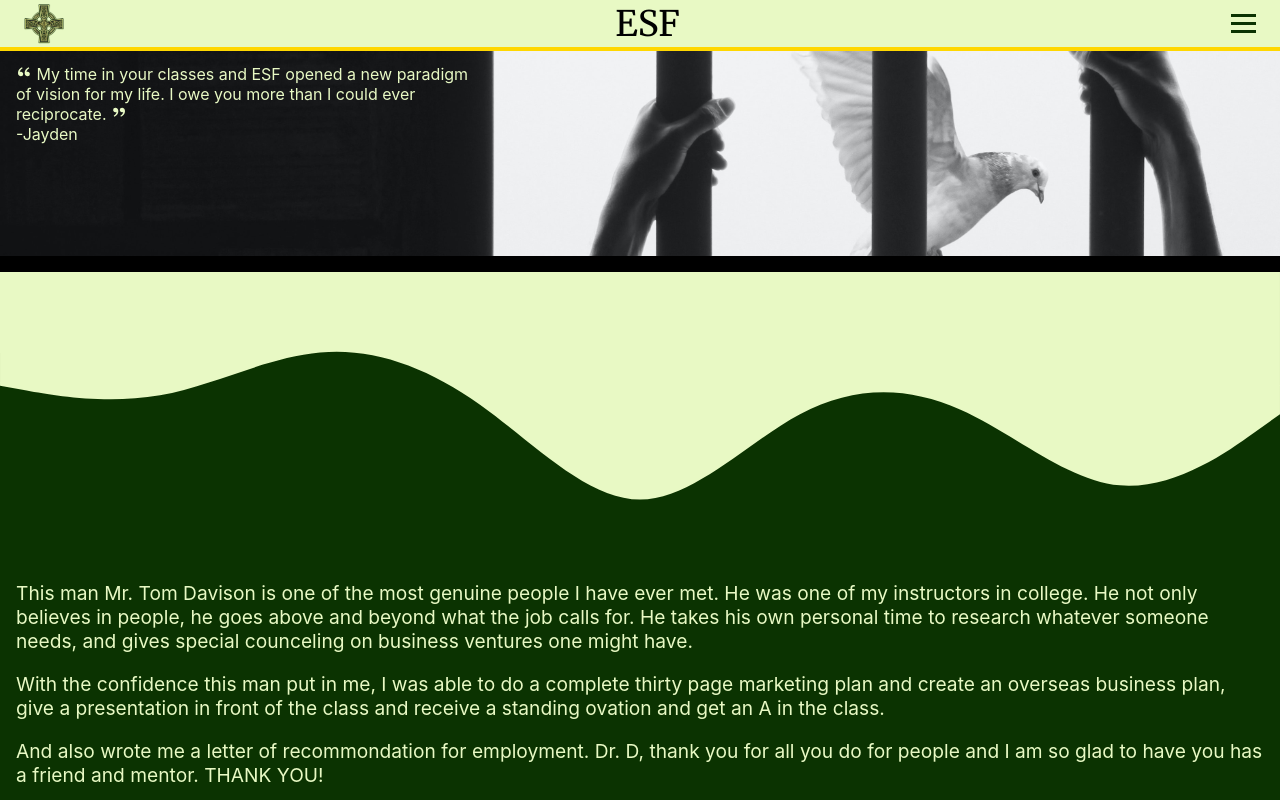
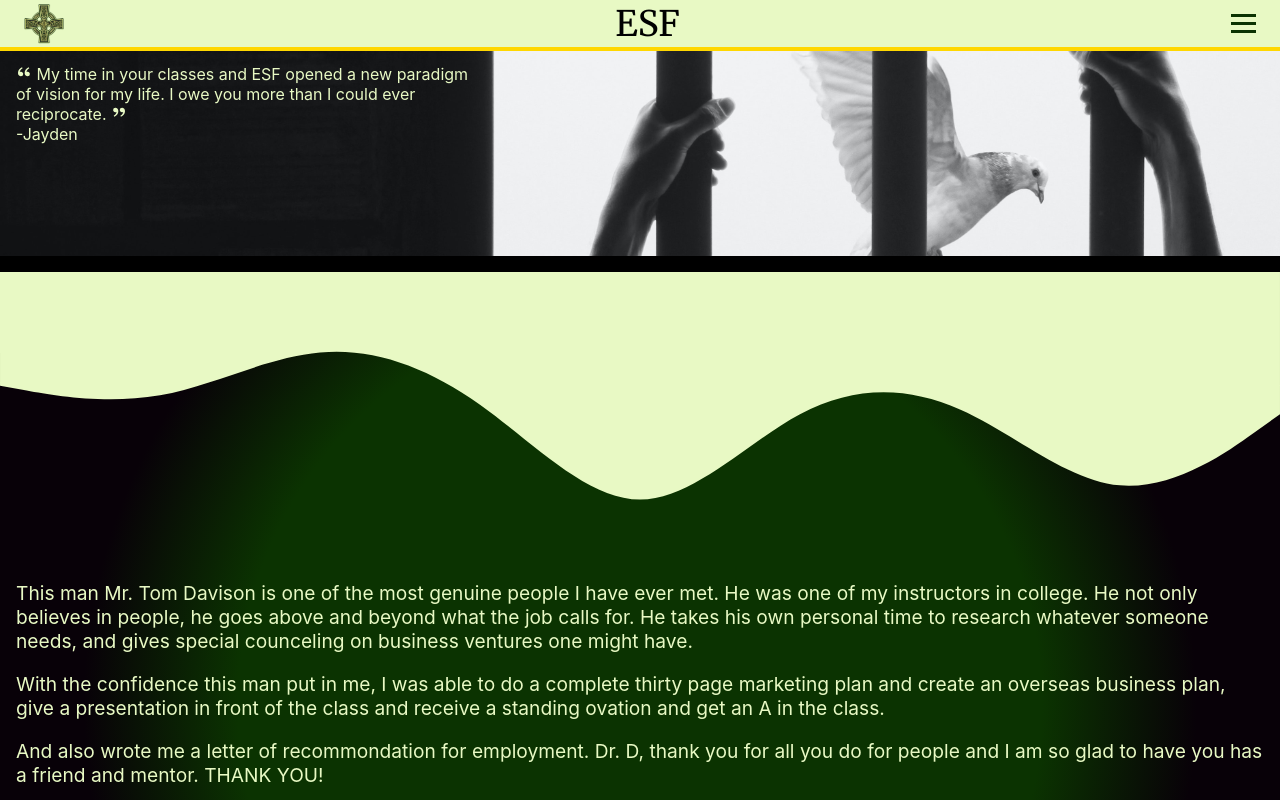
Before and after one commit to BrianBleau/esf, a Next.js app: page /testimonials in a window 1280 px wide. Shown: the top 800 px of the page. Built offline with nearby package versions, Linux system fonts and the light colour scheme.

Commit message:
Update Testimonial.module.scss

```diff
--- a/components/testimonials/Testimonial.module.scss
+++ b/components/testimonials/Testimonial.module.scss
@@ -11,7 +11,8 @@
     .innerContainer{
         width: 100vw;
         height: fit-content;
-        background-color: $primaryDark;
+        background: rgb(11,51,1);
+        background: radial-gradient(circle, rgba(11,51,1,1) 52%, rgba(8,1,8,1) 72%);
         color: $primaryLight;
         font-size: 1.2rem;
 
```
